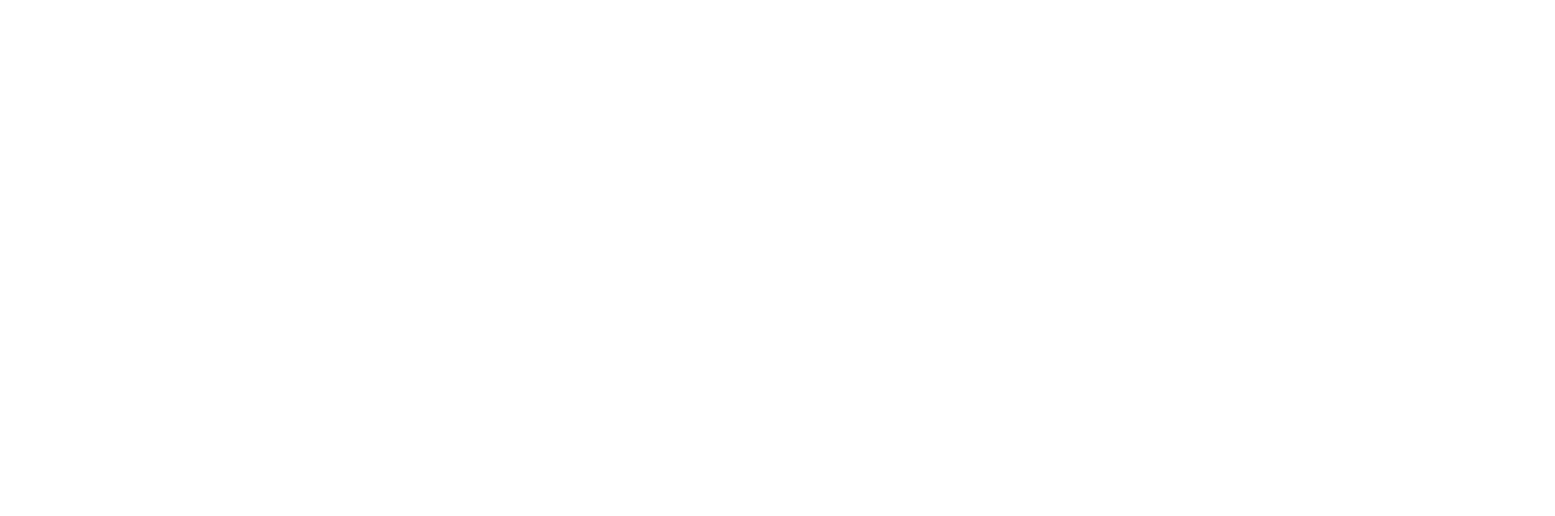
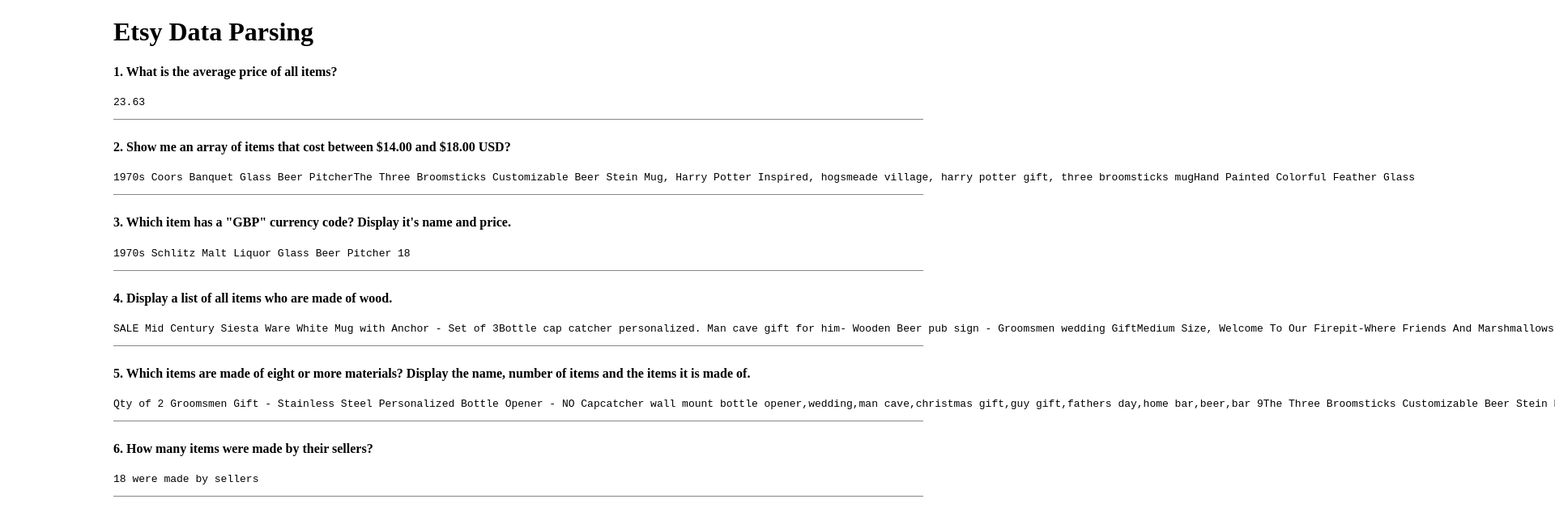
Before and after one commit to Rylee9951/arraymethods, a plain HTML site: page index.html in a window 1280 px wide. Shown: the top 638 px of the page at 81% size, 1920 px wide, since content can reach past the window. Drawn offline with Linux system fonts and the light colour scheme.

Commit message:
final commit

```diff
--- a/index.html
+++ b/index.html
@@ -1,13 +1,54 @@
 <!DOCTYPE html>
-<html lang="en">
+<html>
 <head>
-	<meta charset="UTF-8">
-	<title>Document</title>
+  <title>Etsy Data Parsing</title>
+  <style type="text/css">
+  .container { width: 1000px; margin: 0 auto;}
+  .question { margin-bottom: 25px; border-bottom: 1px solid rgba(134,134,134,1);}
+  </style>
 </head>
 <body>
 
+  <div class="container">
+
+    <h1>Etsy Data Parsing</h1>
+
+    <div class="question">
+      <h4>1. What is the average price of all items?</h4>
+      <pre id="answer1">Answer 1 Goes Here</pre>
+    </div>
+
+    <div class="question">
+      <h4>2. Show me an array of items that cost between $14.00 and $18.00 USD?</h4>
+      <pre id="answer2">Answer 2 Goes Here</pre>
+    </div>
+
+    <div class="question">
+      <h4>3. Which item has a "GBP" currency code? Display it's name and price.</h4>
+      <pre id="answer3">Answer 3 Goes Here</pre>
+    </div>
+
+    <div class="question">
+      <h4>4. Display a list of all items who are made of wood.</h4>
+      <pre id="answer4">Answer 4 Goes Here</pre>
+    </div>
+
+    <div class="question">
+      <h4>5. Which items are made of eight or more materials? Display the name, number of items and the items it is made of.</h4>
+      <pre id="answer5">Answer 5 Goes Here</pre>
+    </div>
+
+    <div class="question">
+      <h4>6. How many items were made by their sellers?</h4>
+      <pre id="answer6">Answer 6 Goes Here</pre>
+    </div>
+
+  </div>
+
+
+  <!-- JS FILES -->
+  <script src="items.js"></script>
+  <script src="main.js"></script>
+
 </body>
-<script src='items.js'></script>
-<script src='main.js'></script>
-
 </html>
--- a/main.js
+++ b/main.js
@@ -5,15 +5,60 @@
 
 	})
 
-var avg = price / items.length
+       avg = price / items.length
 
-avg.toFixed(2)
+console.log(avg.toFixed(2))
 
+
+document.getElementById('answer1').innerHTML = avg.toFixed(2)
+
+var arr = []
 var newArr = items.filter(function(item){
-
-  if (items.price > 14 && items.price < 18) {
-    return true
-  }else{
-  	return false
+  if (item.price > 14 && item.price < 18) {
+    arr += item.title
   }
 })
+console.log(arr)
+document.getElementById('answer2').innerHTML = arr
+
+var GBP = ""
+var currency = items.filter(function(item){
+	if (item.currency_code === "GBP") {
+      GBP += item.title + " " + item.price
+
+	}
+
+})
+console.log(GBP)
+document.getElementById('answer3').innerHTML = GBP
+
+var woodItems = []
+var newArr = items.filter(function(item){
+	if(item.materials.indexOf("wood") !== -1){
+		woodItems += item.title
+	}
+})
+console.log(woodItems)
+
+document.getElementById('answer4').innerHTML = woodItems
+
+var morMaterials = []
+var newArr = items.filter(function(item){
+	if (item.materials.length >= 8 ) {
+		 morMaterials += item.title +" "+ item.materials + " " + item.materials.length
+}
+})
+console.log(morMaterials)
+
+
+document.getElementById('answer5').innerHTML = morMaterials
+
+var me = 0
+var numb = items.forEach(function(item){
+	me += item.who_made === "i_did"
+
+})
+newNum = me.length
+console.log(me + " " + "were made by sellers")
+
+document.getElementById('answer6').innerHTML = me + " " + "were made by sellers"
```
